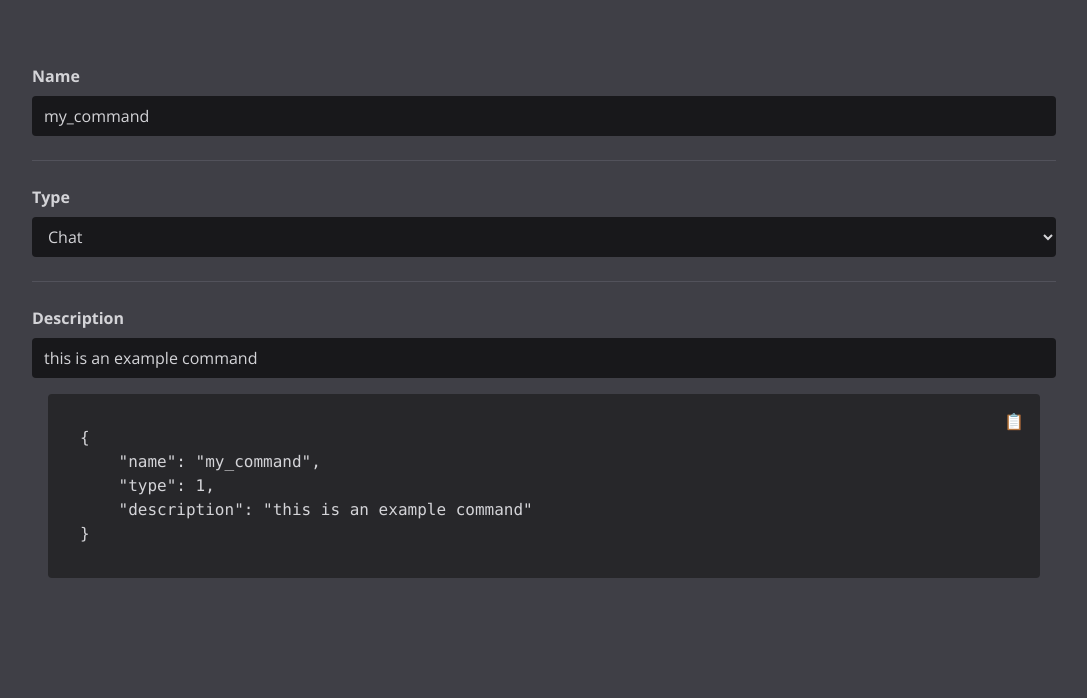
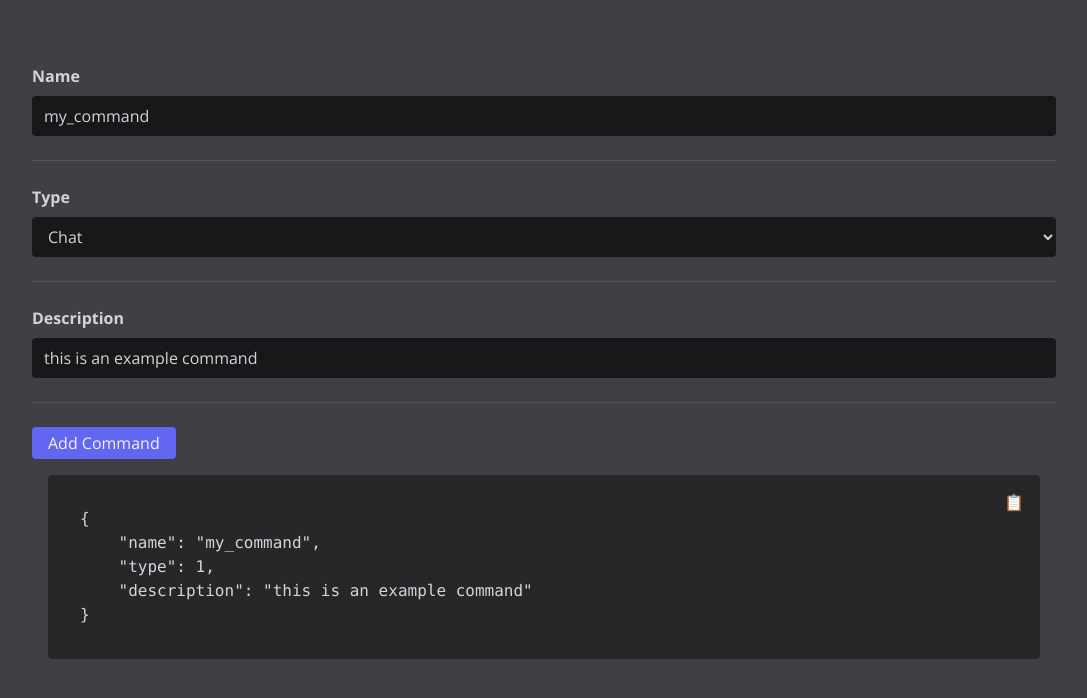
Before and after one commit to ssouthcity/discord-command-builder, a Next.js app: page / in a window 1280 px wide. Shown: the top 698 px of the page, without its empty margins (96-1183 px from the left). Built offline with nearby package versions, Linux system fonts and the light colour scheme.

Commit message:
fixed styling

```diff
--- a/app/command-editor.tsx
+++ b/app/command-editor.tsx
@@ -17,19 +17,27 @@ export function CommandEditor() {
   return (
     <section className="w-full">
       <Stack size="small">
+
         <Label htmlFor="name">Name</Label>
         <Input name="name" value={command.name} onChange={(e) => renameCommand(e.currentTarget.value)} />
+
         <Divider />
+
         <Label htmlFor="name">Type</Label>
         <Select value={command.type} onChange={(e) => changeCommandType(parseInt(e.currentTarget.value))}>
           <option value={ApplicationCommandType.CHAT_INPUT}>Chat</option>
           <option value={ApplicationCommandType.USER}>User</option>
           <option value={ApplicationCommandType.MESSAGE}>Message</option>
         </Select>
+
         <Divider />
+
         <Label htmlFor="name">Description</Label>
         <Input value={command.description} onChange={(e) => changeCommandDescription(e.currentTarget.value)} />
-        {/*<Button onClick={addCommand}>Add Command</Button>*/}
+
+        <Divider />
+
+        <Button onClick={() => ({})}>Add Command</Button>
       </Stack>
     </section >
   )
--- a/components/stack.tsx
+++ b/components/stack.tsx
@@ -17,7 +17,7 @@ export function Stack(props: Props) {
   };
 
   return (
-    <div className={`flex flex-col ${gaps[size]}`} >
+    <div className={`flex flex-col justify-items-start items-start ${gaps[size]}`} >
       {children}
     </div >
   )
```
